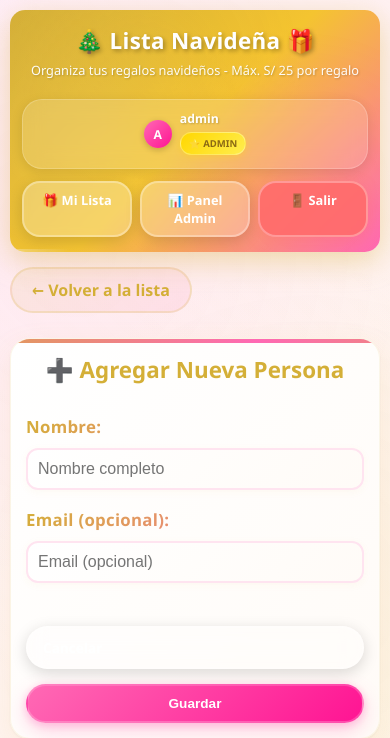
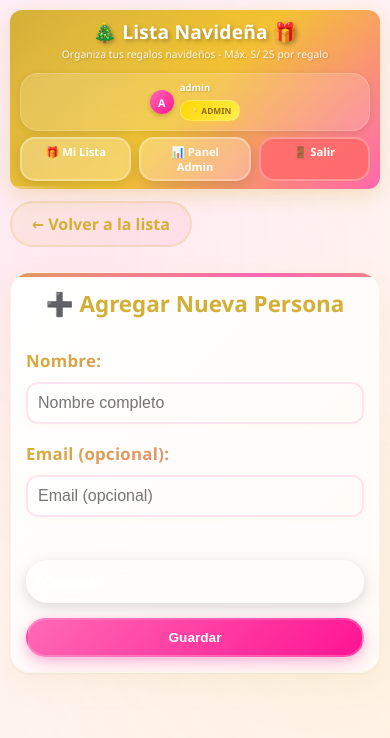
Before and after one commit to andresu34t-bit/lista_navidad, a Django app: page /panel-admin/agregar-persona/ in a window 390 px wide. Shown: the top 738 px of the page. Run offline with Django 5.2, Linux system fonts and the light colour scheme; a user stored in the database is signed in.

Commit message:
style: Header ultra-compacto - reducir 50% altura, optimizar responsive y mejorar espaciado

```diff
--- a/regalos/templates/regalos/base.html
+++ b/regalos/templates/regalos/base.html
@@ -44,9 +44,9 @@
         header {
             background: linear-gradient(135deg, #d4af37 0%, #f4c430 50%, #ff69b4 100%);
             padding: 0;
-            border-radius: 18px;
-            box-shadow: 0 8px 30px rgba(212, 175, 55, 0.4);
-            margin-bottom: 25px;
+            border-radius: 15px;
+            box-shadow: 0 6px 20px rgba(212, 175, 55, 0.3);
+            margin-bottom: 20px;
             overflow: hidden;
             position: relative;
         }
@@ -95,21 +95,21 @@
         .header-content {
             position: relative;
             z-index: 1;
-            padding: 18px 25px;
+            padding: 12px 20px;
         }
 
         h1 {
             color: #fff;
-            font-size: 1.8em;
+            font-size: 1.4em;
             text-shadow: 2px 2px 4px rgba(0,0,0,0.3);
-            margin-bottom: 5px;
+            margin-bottom: 3px;
             font-weight: 700;
-            letter-spacing: 0.5px;
+            letter-spacing: 0.3px;
         }
 
         .subtitle {
-            color: rgba(255, 255, 255, 0.95);
-            font-size: 0.9em;
+            color: rgba(255, 255, 255, 0.9);
+            font-size: 0.75em;
             text-shadow: 1px 1px 2px rgba(0,0,0,0.2);
             font-weight: 500;
         }
@@ -371,7 +371,7 @@
             display: flex;
             justify-content: space-between;
             align-items: center;
-            gap: 30px;
+            gap: 20px;
         }
 
         .header-title {
@@ -382,30 +382,30 @@
             display: flex;
             flex-direction: column;
             align-items: flex-end;
-            gap: 12px;
+            gap: 8px;
         }
 
         .user-info {
             display: flex;
             align-items: center;
-            gap: 10px;
+            gap: 8px;
             background: rgba(255, 255, 255, 0.15);
-            padding: 8px 15px;
-            border-radius: 20px;
+            padding: 6px 12px;
+            border-radius: 18px;
             backdrop-filter: blur(10px);
             border: 1px solid rgba(255, 255, 255, 0.2);
-            box-shadow: 0 3px 12px rgba(0, 0, 0, 0.1);
+            box-shadow: 0 2px 8px rgba(0, 0, 0, 0.1);
         }
 
         .user-info strong {
             color: white;
-            font-size: 0.9em;
+            font-size: 0.8em;
             text-shadow: 1px 1px 2px rgba(0,0,0,0.2);
         }
 
         .user-avatar {
-            width: 32px;
-            height: 32px;
+            width: 28px;
+            height: 28px;
             border-radius: 50%;
             background: linear-gradient(135deg, #ff69b4, #ff1493);
             display: flex;
@@ -413,32 +413,32 @@
             justify-content: center;
             color: white;
             font-weight: bold;
-            font-size: 1em;
-            box-shadow: 0 2px 6px rgba(0, 0, 0, 0.2);
+            font-size: 0.9em;
+            box-shadow: 0 2px 5px rgba(0, 0, 0, 0.2);
         }
 
         .admin-badge {
             background: linear-gradient(135deg, #ffd700, #ffed4e);
             color: #8b6914;
-            padding: 4px 10px;
-            border-radius: 15px;
-            font-size: 0.75em;
+            padding: 3px 8px;
+            border-radius: 12px;
+            font-size: 0.7em;
             font-weight: 700;
             white-space: nowrap;
-            box-shadow: 0 2px 6px rgba(255, 215, 0, 0.3);
+            box-shadow: 0 2px 5px rgba(255, 215, 0, 0.3);
             border: 1px solid rgba(255, 255, 255, 0.3);
         }
 
         .user-actions {
             display: flex;
-            gap: 8px;
+            gap: 6px;
             flex-wrap: wrap;
         }
 
         .btn-sm {
-            font-size: 0.8em;
-            padding: 8px 15px;
-            border-radius: 18px;
+            font-size: 0.75em;
+            padding: 6px 12px;
+            border-radius: 15px;
             font-weight: 600;
             transition: all 0.3s ease;
             border: 2px solid rgba(255, 255, 255, 0.3);
@@ -455,30 +455,45 @@
             .header-content {
                 flex-direction: column;
                 align-items: stretch;
-                gap: 20px;
+                gap: 12px;
+                padding: 10px 15px;
             }
 
             .header-title {
                 text-align: center;
             }
 
+            h1 {
+                font-size: 1.3em;
+                margin-bottom: 2px;
+            }
+
+            .subtitle {
+                font-size: 0.7em;
+            }
+
             .header-user {
                 align-items: stretch;
                 width: 100%;
+                gap: 6px;
             }
 
             .user-info {
                 justify-content: center;
+                padding: 5px 10px;
             }
 
             .user-actions {
                 justify-content: center;
                 width: 100%;
+                gap: 5px;
             }
 
             .user-actions .btn-sm {
                 flex: 1;
                 text-align: center;
+                padding: 5px 10px;
+                font-size: 0.7em;
             }
         }
 
@@ -544,20 +559,21 @@
 
         @media (max-width: 480px) {
             h1 {
-                font-size: 1.4em;
-                letter-spacing: 0.3px;
+                font-size: 1.2em;
+                letter-spacing: 0.2px;
             }
 
             .subtitle {
-                font-size: 0.8em;
+                font-size: 0.65em;
             }
 
             .header-content {
-                padding: 15px 12px;
+                padding: 8px 10px;
             }
 
             header {
-                margin-bottom: 15px;
+                margin-bottom: 12px;
+                border-radius: 12px;
             }
 
             .card {
@@ -570,19 +586,19 @@
             }
 
             .btn-sm {
-                padding: 8px 12px;
-                font-size: 0.8em;
+                padding: 5px 8px;
+                font-size: 0.65em;
             }
 
             .user-info {
-                font-size: 0.85em;
-                padding: 8px 12px;
-                gap: 8px;
+                font-size: 0.75em;
+                padding: 4px 8px;
+                gap: 6px;
             }
 
             .user-avatar {
-                width: 28px;
-                height: 28px;
+                width: 24px;
+                height: 24px;
                 font-size: 0.9em;
             }
 
```
